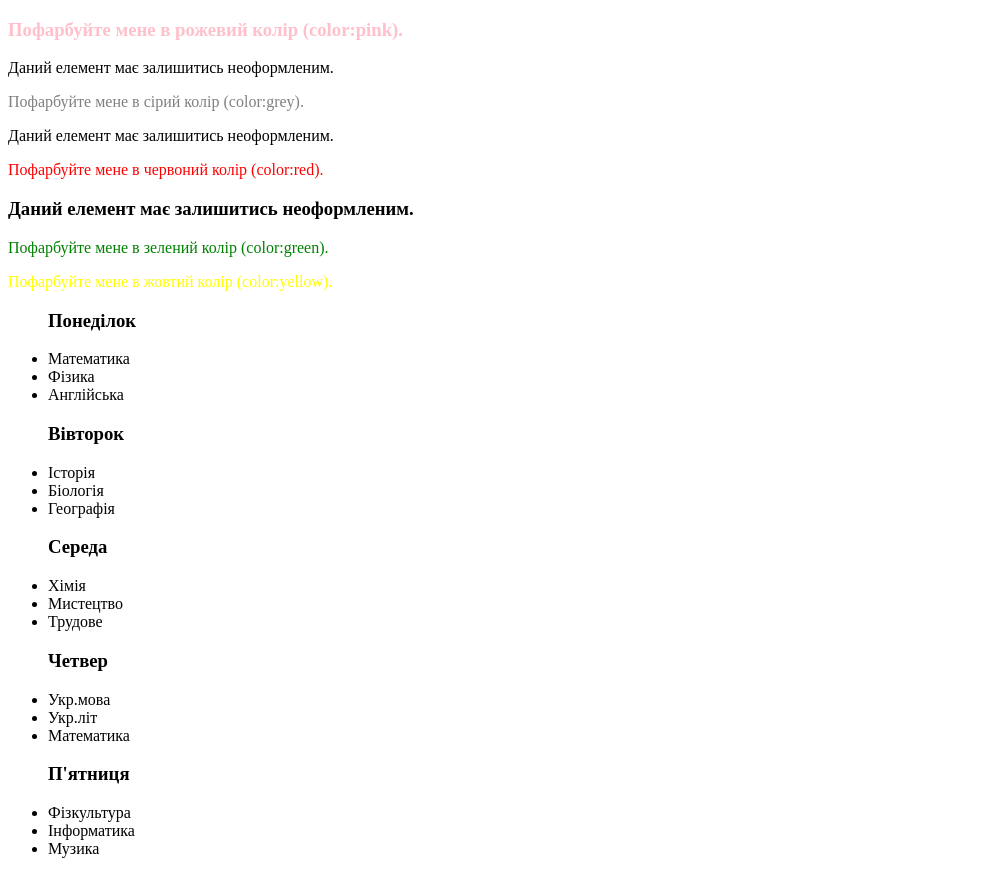
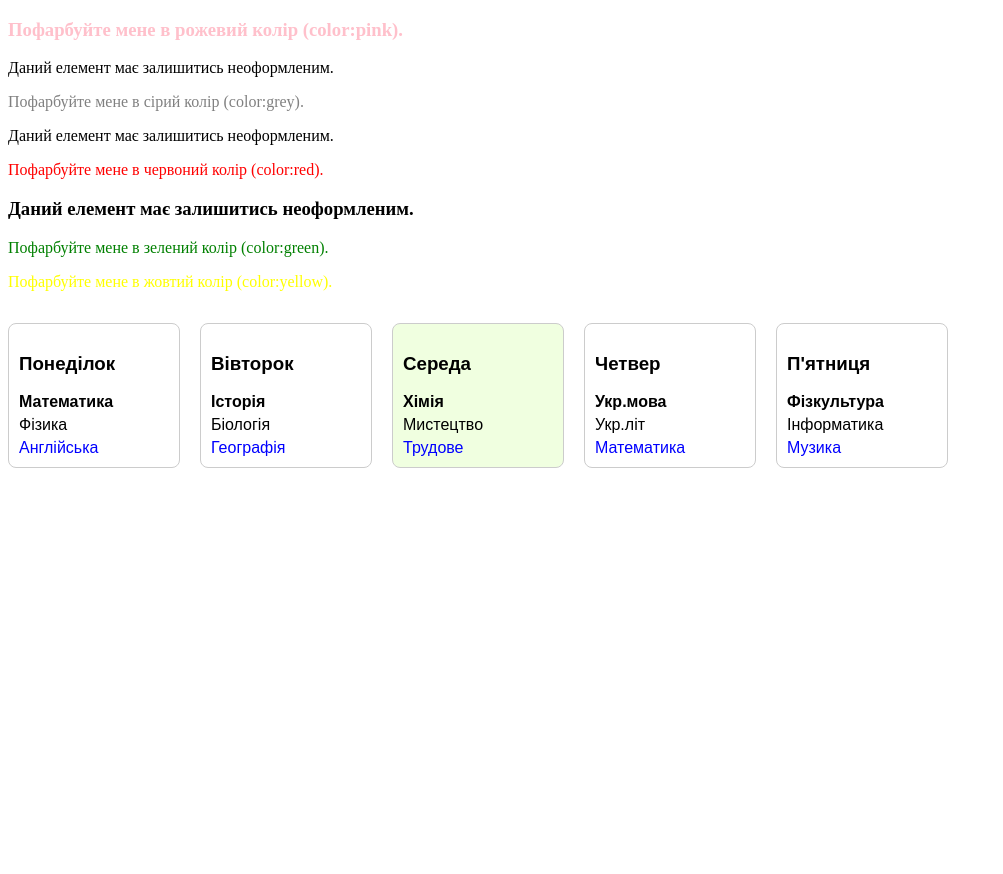
Before and after one commit to KaSkEd-sys/HW-8, a plain HTML site: page index.html in a window 1280 px wide. Shown: the whole page, without its empty margins (0-1003 px from the left). After the commit the page ends 800 px from the top, so only its background shows below. Drawn offline with Linux system fonts and the light colour scheme.

Commit message:
Add schedule styles for day elements

```diff
--- a/css/style.css
+++ b/css/style.css
@@ -21,3 +21,69 @@
 
 
 .text-box img { max-width: 100%; display: block; }
+
+.schedule {
+  display: flex;
+  gap: 20px;
+  font-family: Arial;
+}
+
+.day {
+  list-style: none;
+  padding: 10px;
+  border: 1px solid #ccc;
+  width: 150px;
+  border-radius: 8px;
+}
+
+
+.day li:first-child {
+  color: red;
+}
+
+
+.day li:last-child {
+  color: blue;
+}
+
+
+.day li:nth-child(2) {
+  font-weight: bold;
+}
+
+
+.day:nth-of-type(3) {
+  background: #f0ffe0;
+}
+
+
+.day li:not(:first-child) {
+  margin-top: 5px;
+}
+
+
+
+
+.day li:hover {
+  background: yellow;
+  cursor: pointer;
+}
+
+
+.day li:active {
+  transform: scale(0.95);
+}
+
+
+.day li:focus {
+  outline: 2px solid black;
+}
+
+
+.day li:visited {
+  color: purple;
+}
+
+input:checked + li {
+  background: lightgreen;
+}
```
